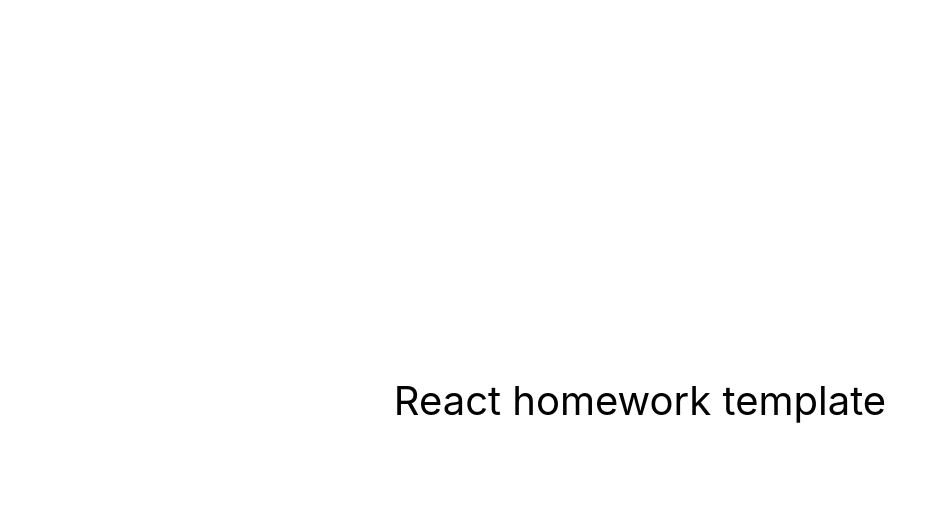
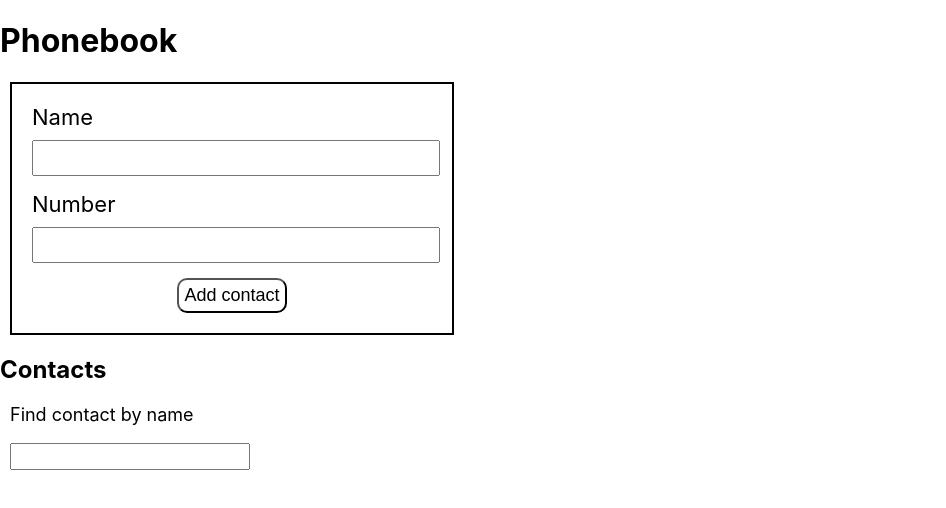
Before and after one commit to Misha-Mishkin/goit-react-hw-06-phonebook, a React (Create React App) app: page / in a window 1280 px wide. Shown: the top 508 px of the page, without its empty margins (0-946 px from the left). Built offline with nearby package versions, Linux system fonts and the light colour scheme.

Commit message:
add files

```diff
--- a/package.json
+++ b/package.json
@@ -7,6 +7,8 @@
     "@testing-library/jest-dom": "^5.16.3",
     "@testing-library/react": "^12.1.4",
     "@testing-library/user-event": "^13.5.0",
+    "nanoid": "^4.0.0",
+    "prop-types": "^15.8.1",
     "react": "^18.1.0",
     "react-dom": "^18.1.0",
     "react-scripts": "5.0.1",
--- a/src/components/App.jsx
+++ b/src/components/App.jsx
@@ -1,16 +1,60 @@
-export const App = () => {
+import { nanoid } from 'nanoid';
+import { useState, useEffect } from 'react';
+import ContactForm from './ContactForm';
+import ContactList from './ContactList';
+import Filter from './Filter';
+
+export default function App() {
+  const [contacts, setContacts] = useState(() => {
+    return JSON.parse(window.localStorage.getItem('contacts')) ?? [];
+  });
+  const [filter, setFilter] = useState('');
+
+  useEffect(() => {
+    window.localStorage.setItem('contacts', JSON.stringify(contacts));
+  }, [contacts]);
+
+  const handleAddContact = ({ name, number }) => {
+    const existContact = contacts.filter(contact => {
+      return contact.name.toLowerCase().includes(name.toLowerCase());
+    });
+
+    if (existContact.length > 0) {
+      alert(`${name}, is already in your contacts`);
+      return;
+    }
+
+    setContacts(stateContacts => [
+      ...stateContacts,
+      { id: nanoid(5), name, number },
+    ]);
+  };
+
+  const filterContacts = event => {
+    setFilter(event.currentTarget.value);
+  };
+
+  const deleteContact = contactId => {
+    setContacts(prevState =>
+      prevState.filter(contact => contact.id !== contactId)
+    );
+  };
+
+  const visibleContact = () =>
+    contacts.filter(contact => {
+      return contact.name.toLowerCase().includes(filter.toLowerCase());
+    });
+
   return (
-    <div
-      style={{
-        height: '100vh',
-        display: 'flex',
-        justifyContent: 'center',
-        alignItems: 'center',
-        fontSize: 40,
-        color: '#010101'
-      }}
-    >
-      React homework template
+    <div>
+      <h1>Phonebook</h1>
+      <ContactForm onSubmit={handleAddContact} />
+      <h2>Contacts</h2>
+      <Filter value={filter} inputFilterContact={filterContacts} />
+      <ContactList
+        contacts={visibleContact()}
+        onDeleteContact={deleteContact}
+      />
     </div>
   );
-};
+}
--- /dev/null
+++ b/src/components/ContactForm/ContactForm.jsx
@@ -0,0 +1,71 @@
+import { useState } from 'react';
+import PropTypes from 'prop-types';
+import s from './ContactForm.module.css';
+
+export default function ContactForm({ onSubmit }) {
+  const [name, setName] = useState('');
+  const [number, setNumber] = useState('');
+
+  const handleInputChange = event => {
+    switch (event.target.name) {
+      case 'name':
+        setName(event.target.value);
+        break;
+      case 'number':
+        setNumber(event.target.value);
+        break;
+
+      default:
+    }
+    return;
+  };
+
+  const reset = () => {
+    setName('');
+    setNumber('');
+  };
+
+  const handleSubmit = e => {
+    e.preventDefault();
+    onSubmit({ name, number });
+    reset();
+  };
+
+  return (
+    <form className={s.form} onSubmit={handleSubmit}>
+      <label className={s.label}>
+        <span className={s.text}>Name</span>
+        <input
+          className={s.input}
+          type="text"
+          name="name"
+          value={name}
+          onChange={handleInputChange}
+          pattern="^[a-zA-Zа-яА-Я]+(([' -][a-zA-Zа-яА-Я ])?[a-zA-Zа-яА-Я]*)*$"
+          title="Name may contain only letters, apostrophe, dash and spaces. For example Adrian, Jacob Mercer, Charles de Batz de Castelmore d'Artagnan"
+          required
+        />
+      </label>
+      <label className={s.label}>
+        <span className={s.text}>Number</span>
+        <input
+          className={s.input}
+          type="tel"
+          name="number"
+          value={number}
+          onChange={handleInputChange}
+          pattern="\+?\d{1,4}?[-.\s]?\(?\d{1,3}?\)?[-.\s]?\d{1,4}[-.\s]?\d{1,4}[-.\s]?\d{1,9}"
+          title="Phone number must be digits and can contain spaces, dashes, parentheses and can start with +"
+          required
+        />
+      </label>
+      <button type="submit" className={s.button}>
+        Add contact
+      </button>
+    </form>
+  );
+}
+
+ContactForm.propTypes = {
+  onSubmit: PropTypes.func.isRequired,
+};
--- /dev/null
+++ b/src/components/ContactForm/ContactForm.module.css
@@ -0,0 +1,34 @@
+.form {
+    width: 400px;
+    border: 2px solid black;
+    margin-left: 10px;
+    padding: 20px;
+}
+
+.input {
+    width: 100%;
+    height: 30px;
+    font-size: 20px;
+}
+
+.label {
+    display: block;
+    margin-bottom: 15px;
+    width: 100%;
+    font-size: 22px;
+}
+
+.text {
+    display: block;
+    margin-bottom: 10px;
+}
+
+.button {
+    display: block;
+    margin: 0 auto;
+    padding: 5px;
+    border-radius: 10px;
+    font-size: 18px;
+    background-color: white;
+    cursor: pointer;
+}
--- /dev/null
+++ b/src/components/ContactForm/index.js
@@ -0,0 +1 @@
+export {default} from './ContactForm.jsx'
--- /dev/null
+++ b/src/components/ContactList/ContactList.jsx
@@ -0,0 +1,32 @@
+import PropTypes from 'prop-types';
+import s from './ContactList.module.css';
+
+const ContactList = ({ contacts, onDeleteContact }) => {
+  return (
+    <ul>
+      {contacts.map(({ id, name, number }) => {
+        return (
+          <li key={id} className={s.item}>
+            {name}: {number}
+            <button onClick={() => onDeleteContact(id)} className={s.button}>
+              Delete
+            </button>
+          </li>
+        );
+      })}
+    </ul>
+  );
+};
+
+ContactList.propTypes = {
+  contacts: PropTypes.arrayOf(
+    PropTypes.shape({
+      id: PropTypes.string.isRequired,
+      name: PropTypes.string.isRequired,
+      number: PropTypes.string.isRequired,
+    })
+  ),
+  onDeleteContact: PropTypes.func.isRequired,
+};
+
+export default ContactList;
--- /dev/null
+++ b/src/components/ContactList/ContactList.module.css
@@ -0,0 +1,12 @@
+.item {
+    font-size: 20px;
+}
+
+.button {
+    margin-left: 20px;
+    font-size: 18px;
+    background-color: white;
+    border-radius: 8px;
+    margin-bottom: 5px;
+    cursor: pointer;
+}
--- /dev/null
+++ b/src/components/ContactList/index.js
@@ -0,0 +1 @@
+export {default} from './ContactList.jsx'
--- /dev/null
+++ b/src/components/Filter/Filter.jsx
@@ -0,0 +1,23 @@
+import PropTypes from 'prop-types';
+import s from './Filter.module.css';
+
+const Filter = ({ value, inputFilterContact }) => {
+  return (
+    <label>
+      <p className={s.text}>Find contact by name</p>
+      <input
+        type="text"
+        value={value}
+        onChange={inputFilterContact}
+        className={s.input}
+      ></input>
+    </label>
+  );
+};
+
+Filter.propTypes = {
+  value: PropTypes.string.isRequired,
+  inputFilterContact: PropTypes.func.isRequired,
+};
+
+export default Filter;
--- /dev/null
+++ b/src/components/Filter/Filter.module.css
@@ -0,0 +1,4 @@
+.input, .text {
+    font-size: 18px;
+    margin-left: 10px;
+}
--- /dev/null
+++ b/src/components/Filter/index.js
@@ -0,0 +1 @@
+export {default} from './Filter.jsx'
--- a/src/index.js
+++ b/src/index.js
@@ -1,6 +1,6 @@
 import React from 'react';
 import ReactDOM from 'react-dom/client';
-import { App } from 'components/App';
+import  App  from './components/App.jsx';
 import './index.css';
 
 ReactDOM.createRoot(document.getElementById('root')).render(
```
Also changed, not shown: 1 other file (tests, documents, lock files or other folders).
